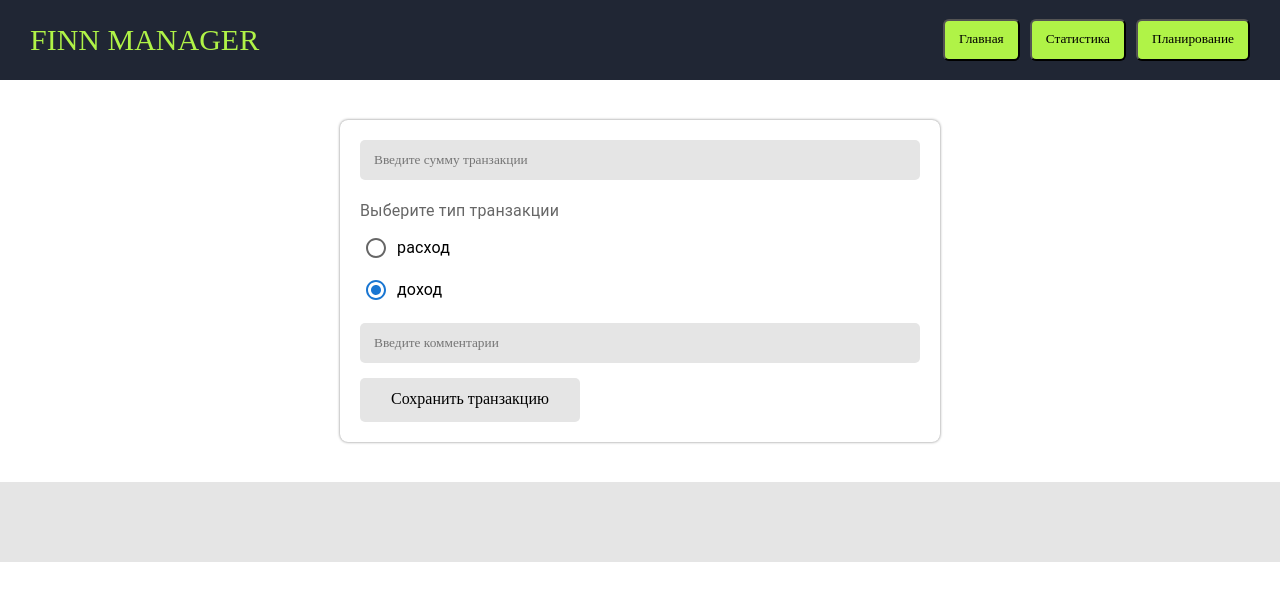
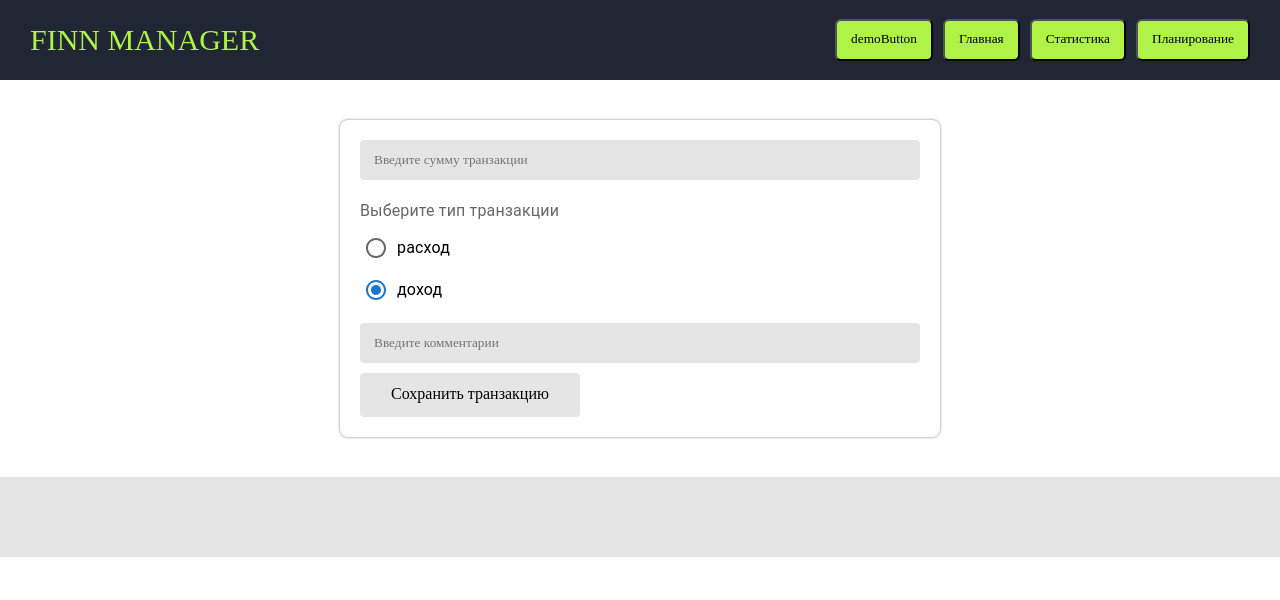
Before and after one commit to sergey87chuvasov/react-project12, a React (Create React App) app: page / in a window 1280 px wide. Shown: the top 600 px of the page. Built offline with nearby package versions, Linux system fonts and the light colour scheme.

Commit message:
added higher order components in a project

```diff
--- a/src/components/comps/Button.jsx
+++ b/src/components/comps/Button.jsx
@@ -1,7 +1,17 @@
 import React from 'react';
 
-const Button = () => {
-  return <React.Fragment></React.Fragment>;
+const buttonCss = {
+  display: 'block',
+  padding: '10px 14px 12px',
+  borderRadius: '6px',
+  backgroundColor: '#B0F347',
+  cursor: 'pointer',
+  marginLeft: '10px',
+};
+
+const Button = (props) => {
+  const { inner } = props;
+  return <button style={buttonCss}>{inner}</button>;
 };
 
 export default Button;
--- /dev/null
+++ b/src/components/comps/HOCHeaderButton.jsx
@@ -0,0 +1,12 @@
+import React from 'react';
+
+const HOCButton = (ButtonComponent) => {
+  return (props) => {
+    const click = () => {
+      props.onClick();
+    };
+    return <ButtonComponent {...props} onClick={click} />;
+  };
+};
+
+export default HOCButton;
--- a/src/components/views/global/Header.jsx
+++ b/src/components/views/global/Header.jsx
@@ -1,6 +1,11 @@
 import React from 'react';
-import { Link, useNavigate } from 'react-router-dom';
+import { useNavigate } from 'react-router-dom';
 import css from '../../../styles/styles.css';
+
+import HOCButton from '../../comps/HOCHeaderButton';
+import Button from '../../comps/Button';
+
+const HOCButtonComponent = HOCButton(Button);
 
 const { HeaderContainer, HeaderCSS } = css;
 
@@ -15,8 +20,6 @@ const buttonsCss = {
 };
 
 const Header = () => {
-  // const { action } = props;
-
   const navigate = useNavigate();
 
   return (
@@ -24,32 +27,18 @@ const Header = () => {
       <HeaderContainer>
         <HeaderCSS.Logo>FINN MANAGER</HeaderCSS.Logo>
         <HeaderCSS.MenuContainer>
+          <HOCButtonComponent
+            onClick={() => console.log('hello')}
+            inner={'demoButton'}
+          ></HOCButtonComponent>
           <button onClick={() => navigate('/main')} style={buttonsCss}>
             Главная
-            {/* <Link
-              style={{ color: 'inherit', textDecoration: 'none' }}
-              to={'/main'}
-            >
-              Главная
-            </Link> */}
           </button>
           <button onClick={() => navigate('/stat/расход')} style={buttonsCss}>
             Статистика
-            {/* <Link
-              style={{ color: 'inherit', textDecoration: 'none' }}
-              to={'/stat'}
-            >
-              Статистика
-            </Link> */}
           </button>
           <button onClick={() => navigate('/plan')} style={buttonsCss}>
             Планирование
-            {/* <Link
-              style={{ color: 'inherit', textDecoration: 'none' }}
-              to={'/plan'}
-            >
-              Планирование
-            </Link> */}
           </button>
         </HeaderCSS.MenuContainer>
       </HeaderContainer>
--- a/src/styles/form.css.js
+++ b/src/styles/form.css.js
@@ -23,11 +23,11 @@ const css = {
     outline: none;
     border: none;
     background-color: rgb(229, 229, 229);
-    border-radius: 5px;
+    border-radius: 4px;
     padding-left: 14px;
     margin-bottom: 10px;
-    &:nth-child(3) {
-      margin-bottom: 15px;
+    :last-child {
+      margin-bottom: 0px;
     }
   `,
   Button: styled.span`
@@ -36,7 +36,7 @@ const css = {
     width: 220px;
     height: 44px;
     line-height: 42px;
-    border-radius: 5px;
+    border-radius: 4px;
     text-align: center;
     cursor: pointer;
     background-color: ${(props) => props.backgroundColor};
```
